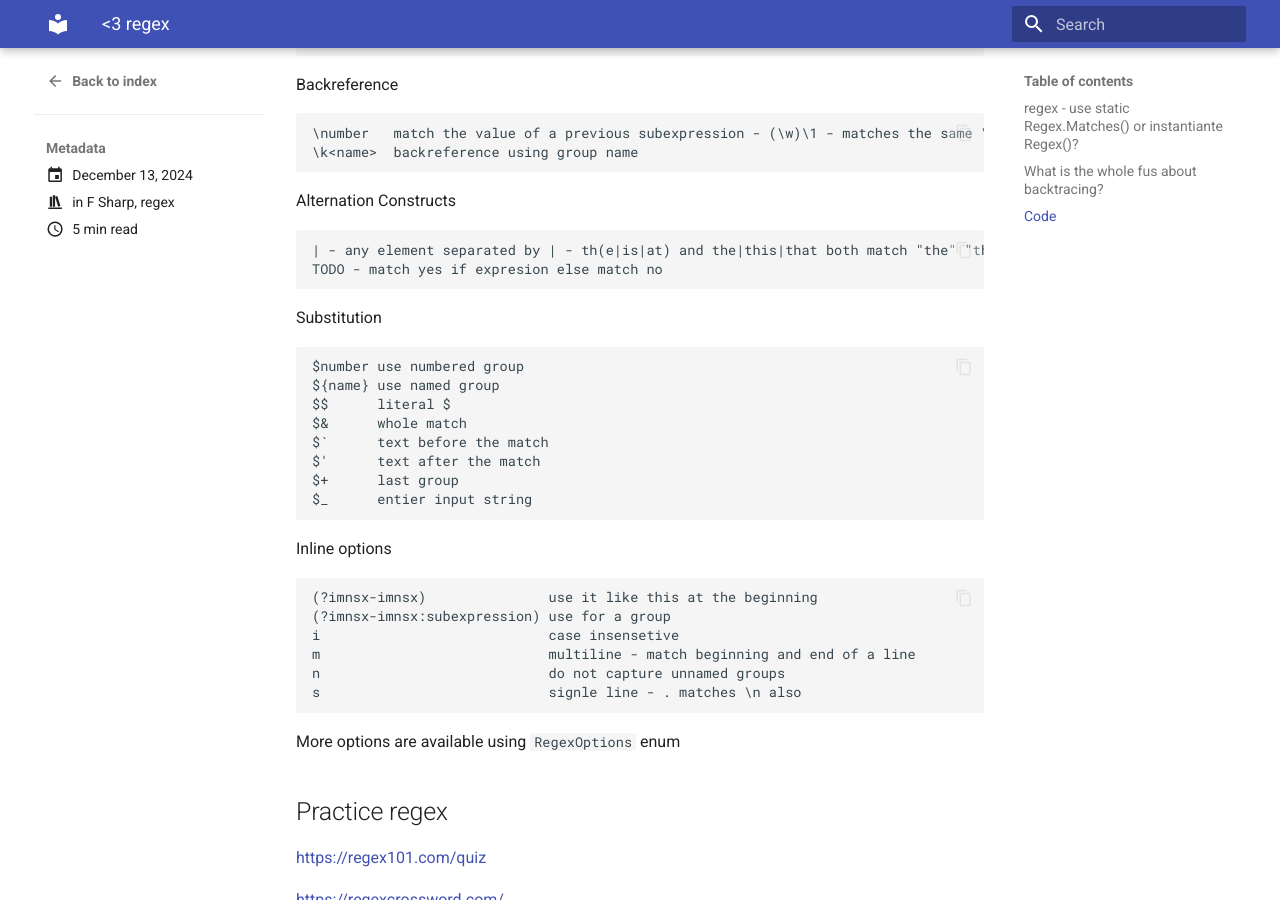
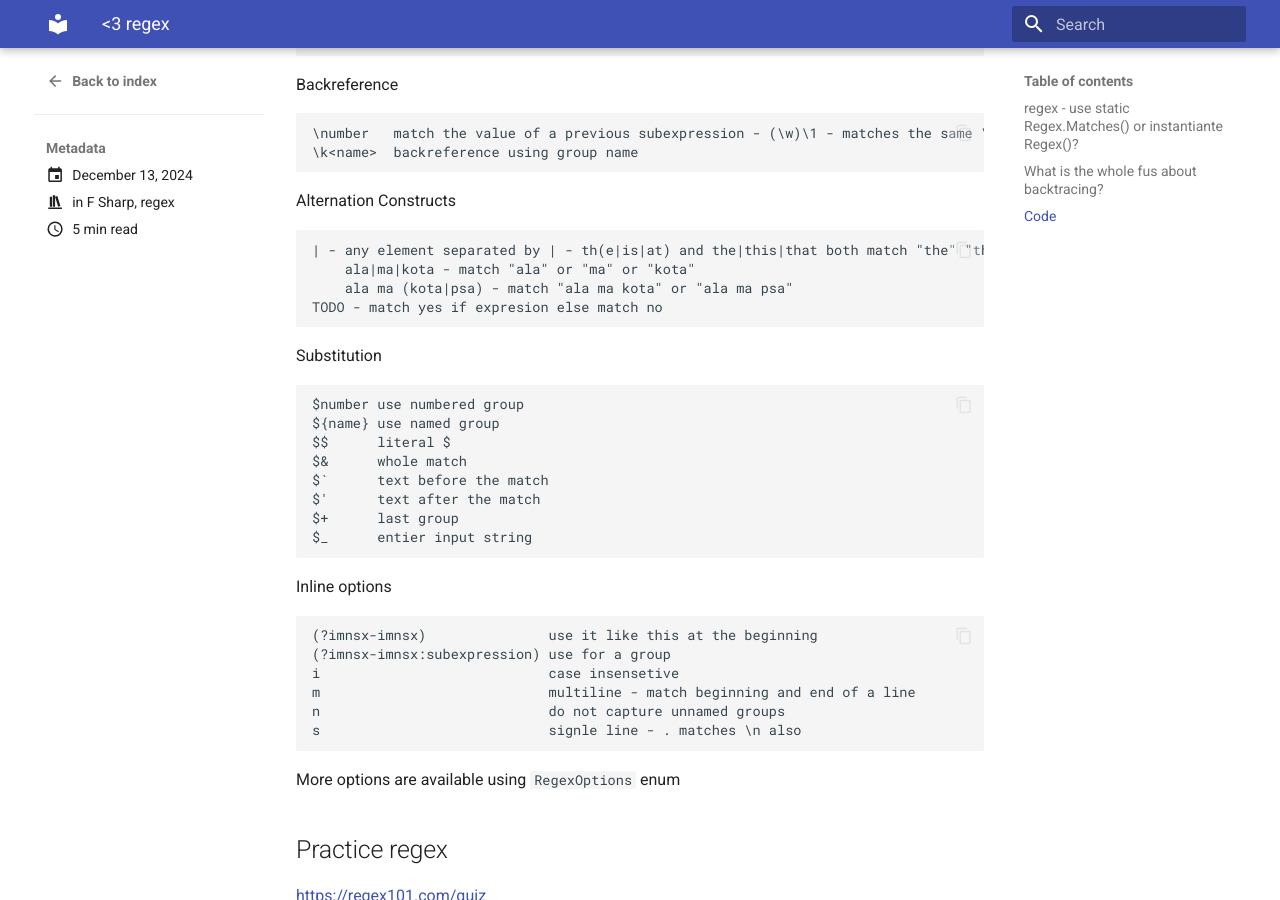
Before and after one commit to inwenis/blog, an MkDocs documentation site: the page built from docs/posts/post18.md, in a window 1280 px wide and 900 px high, scrolled down 4228 px. Built offline with MkDocs 1.6.1 and Material for MkDocs 9.7.7, drawn with Linux system fonts in a browser that asks for light colours.

Commit message:
add examples

````diff
--- a/docs/posts/post18.md
+++ b/docs/posts/post18.md
@@ -212,6 +212,8 @@ Backreference
 Alternation Constructs
 ```
 | - any element separated by | - th(e|is|at) and the|this|that both match "the" "this" "that"
+    ala|ma|kota - match "ala" or "ma" or "kota"
+    ala ma (kota|psa) - match "ala ma kota" or "ala ma psa"
 TODO - match yes if expresion else match no
 ```
 
````
